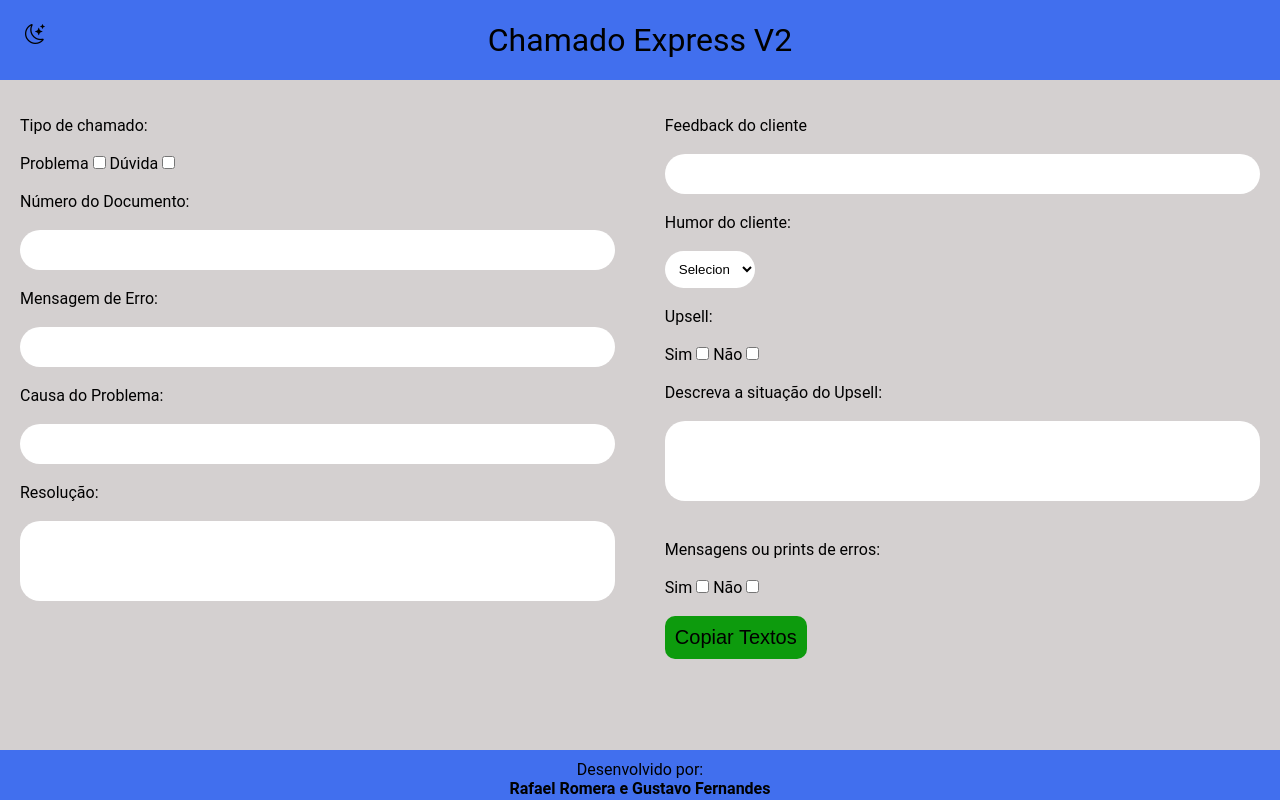
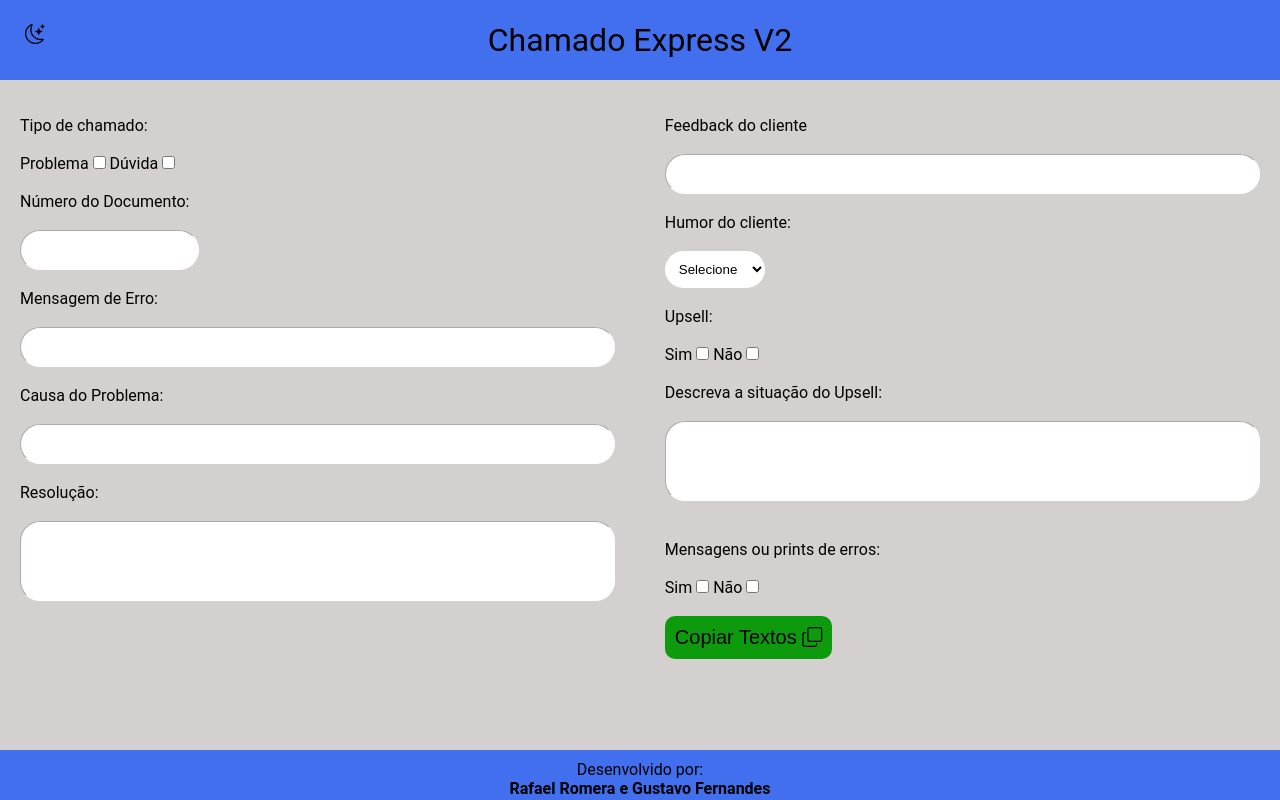
Before and after one commit to AetherIV/chamado-express-v2, a plain HTML site: page index.html in a window 1280 px wide. Drawn offline with nearby package versions, Linux system fonts and the light colour scheme.

Commit message:
Nova Versão

```diff
--- a/index.html
+++ b/index.html
@@ -130,8 +130,10 @@
         <br />
         <button id="copyBtn" class="buttons" type="submit">
           Copiar Textos
+          <i class="bi bi-copy"></i>
         </button>
       </div>
+
     </form>
 
     <footer>
--- a/style.css
+++ b/style.css
@@ -110,13 +110,17 @@ footer {
   background-color: var(--default-bg);
 }
 
+#docNumber{
+  width: 30%;
+}
+
 .textSpans {
   width: 100%;
   min-height: 10vh;
   background-color: var(--alternate-bg);
   color: var(--text-color);
   padding: 10px;
-  border: none;
+  border: 1.3px inset var(--alternate-bg);
   border-radius: 20px;
   overflow: hidden;
   white-space: pre-wrap;
@@ -124,15 +128,23 @@ footer {
   margin-bottom: 20px;
 }
 
+.textSpans:focus{
+  outline: none;
+}
+
 .textInputs {
   background-color: var(--alternate-bg);
   width: 100%;
   height: 5vh;
   border-radius: 20px;
-  border: none;
+  border: 1.3px inset var(--alternate-bg);
   padding: 5px;
   color: var(--text-color);
   font-size: 1em;
+}
+
+.textInputs:focus{
+  outline: none;
 }
 
 .checkboxLabels, .textLabels{
@@ -142,7 +154,7 @@ footer {
 #humorSelection {
   background-color: var(--alternate-bg);
   color: var(--text-color);
-  width: 90px;
+  width: 100px;
   border-radius: 20px;
   border: none;
   padding: 10px;
```
